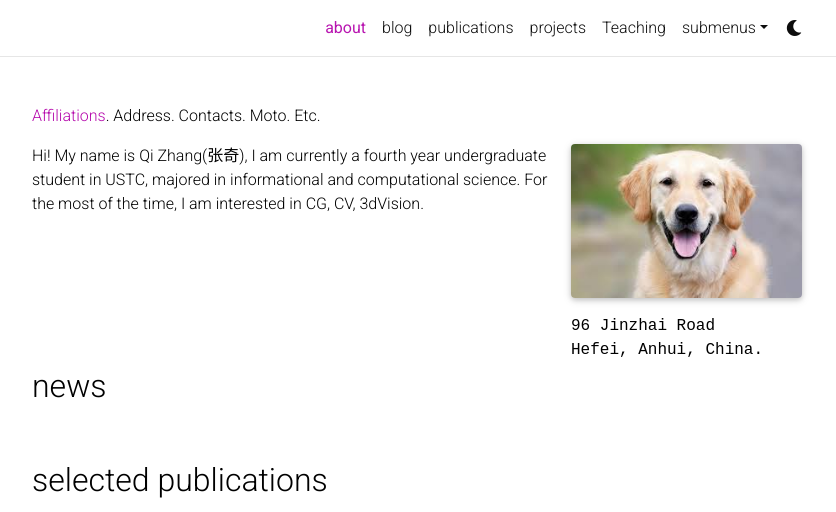
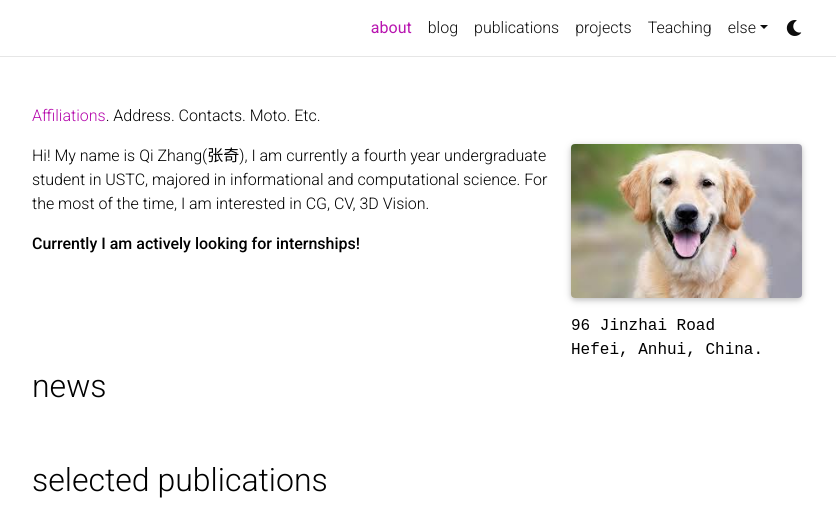
Before and after one commit to bon-qi/bon-qi.github.io, a Jekyll site: the page built from _pages/about.md, in a window 1280 px wide, cut to the strip 0-512 px from the top of the page. Shown: the whole strip, without its empty margins (223-1059 px from the left). Built offline with Jekyll 4.4.1, drawn with Linux system fonts in a browser that asks for light colours; full-size pictures stand in for the smaller copies a plugin makes; comment, search, counter and statistics services are not loaded; a style sheet for code colours, icons or effects is not loaded.

Commit message:
12-30 2022 modified a little

```diff
--- a/_pages/about.md
+++ b/_pages/about.md
@@ -16,7 +16,9 @@ news: true  # includes a list of news items
 selected_papers: true # includes a list of papers marked as "selected={true}"
 social: true  # includes social icons at the bottom of the page
 ---
-Hi! My name is Qi Zhang(张奇), I am currently a fourth year undergraduate student in USTC, majored in informational and computational science. For the most of the time, I am interested in CG, CV, 3dVision.
+Hi! My name is Qi Zhang(张奇), I am currently a fourth year undergraduate student in USTC, majored in informational and computational science. For the most of the time, I am interested in CG, CV, 3D Vision.
+
+**Currently I am actively looking for internships!**
 
 
 
```
Also changed, not shown: _pages/dropdown.md (+5 -3 lines), _pages/links.md (added, +9 -0 lines), _pages/publications.md (+1 -1 lines).
